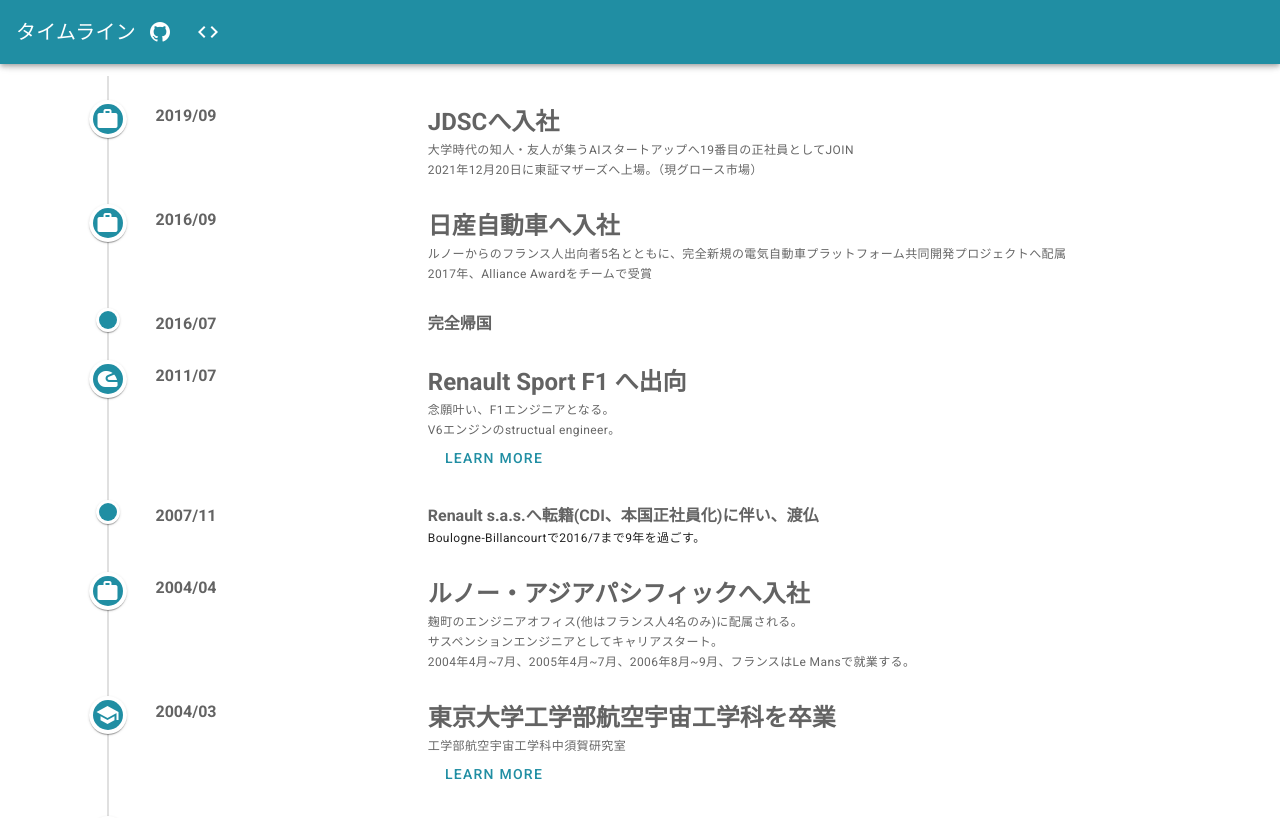
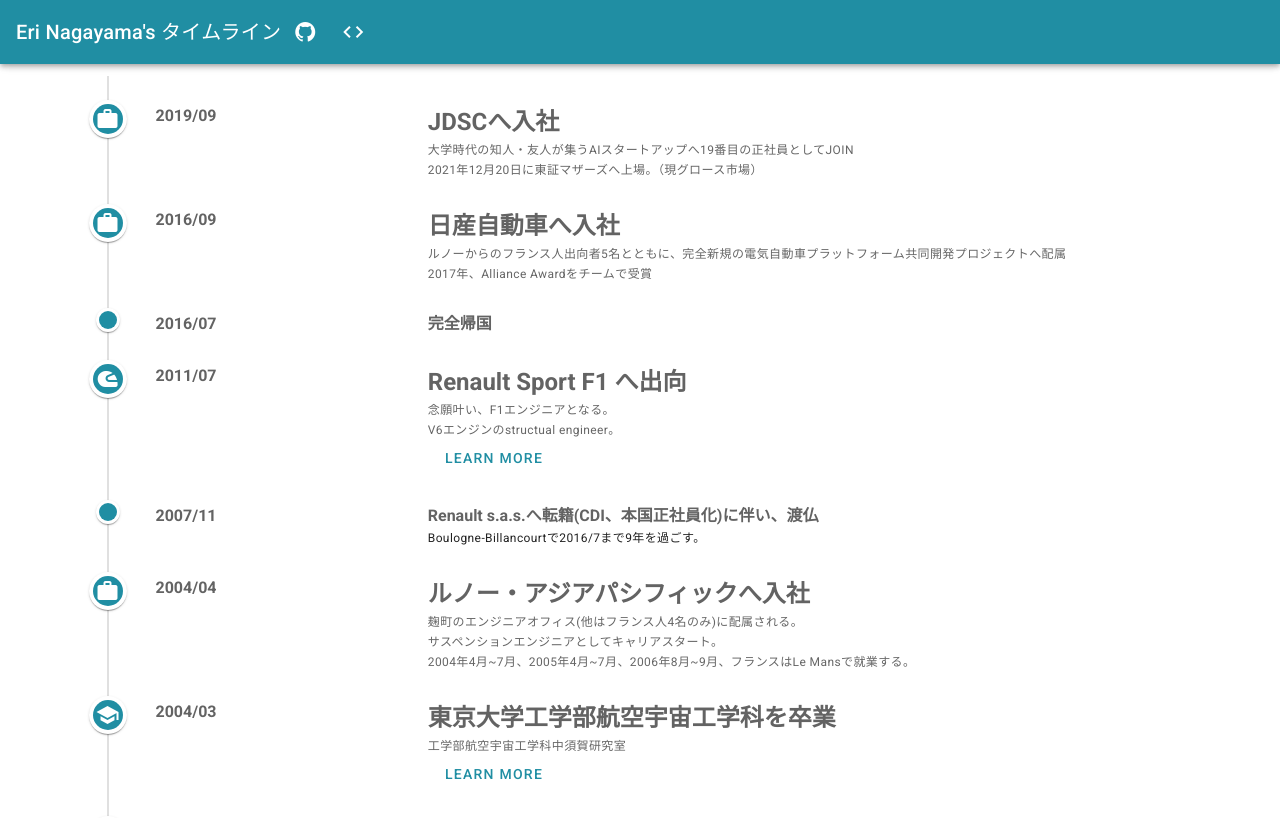
Before and after one commit to cosmopolitania/timeline, a Vue app: page / in a window 1280 px wide. Shown: the top 818 px of the page. Built offline with nearby package versions, Linux system fonts and the light colour scheme.

Commit message:
timeline title minor change

```diff
--- a/src/components/Timeline.vue
+++ b/src/components/Timeline.vue
@@ -1,7 +1,7 @@
 <template>
     <v-app>
     <v-app-bar color="#208ea3" dark app class='title'>
-      <v-toolbar-title justify='center'>タイムライン</v-toolbar-title>
+      <v-toolbar-title justify='center'>Eri Nagayama's タイムライン</v-toolbar-title>
       <v-tooltip bottom>
           <template v-slot:activator="{ on, attrs }">
               <v-btn icon href='https://github.com/cosmopolitania' v-bind="attrs" v-on="on">
```
Also changed, not shown: 11 other files (tests, documents, lock files or other folders).
